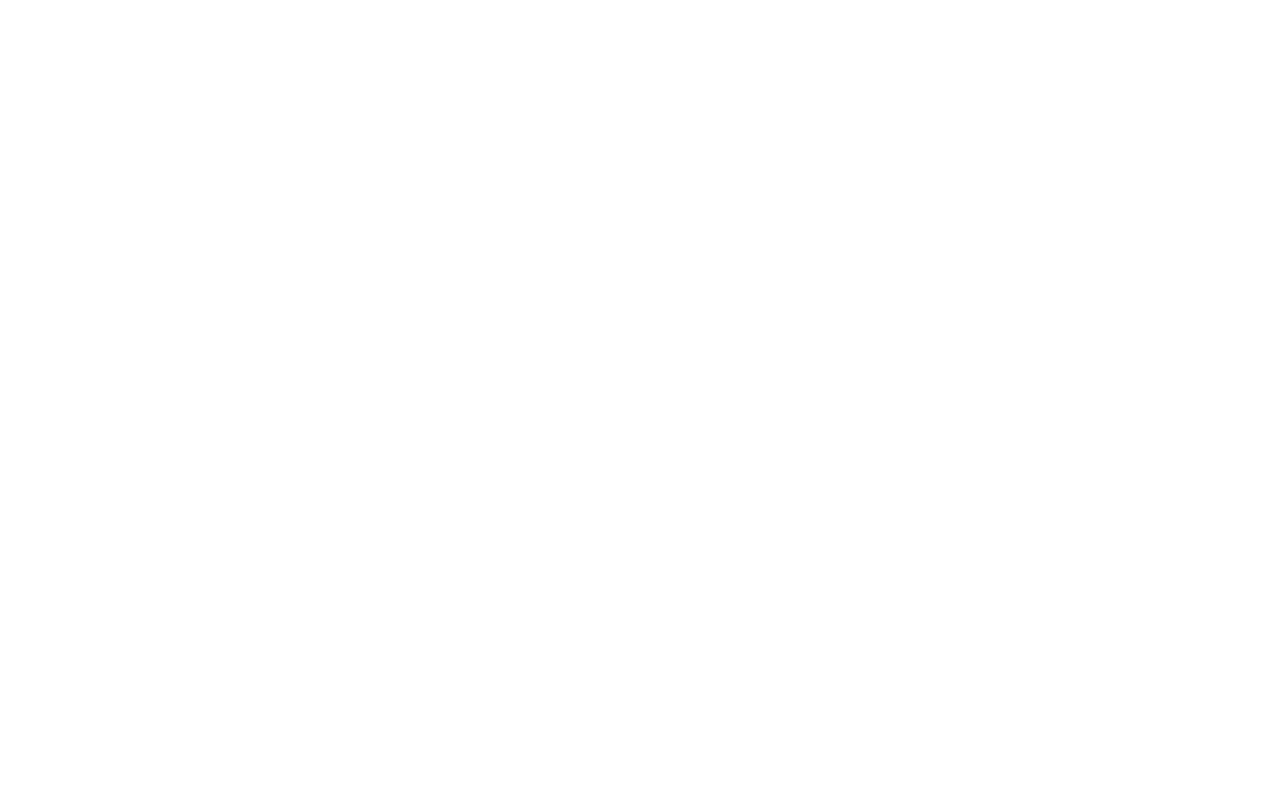
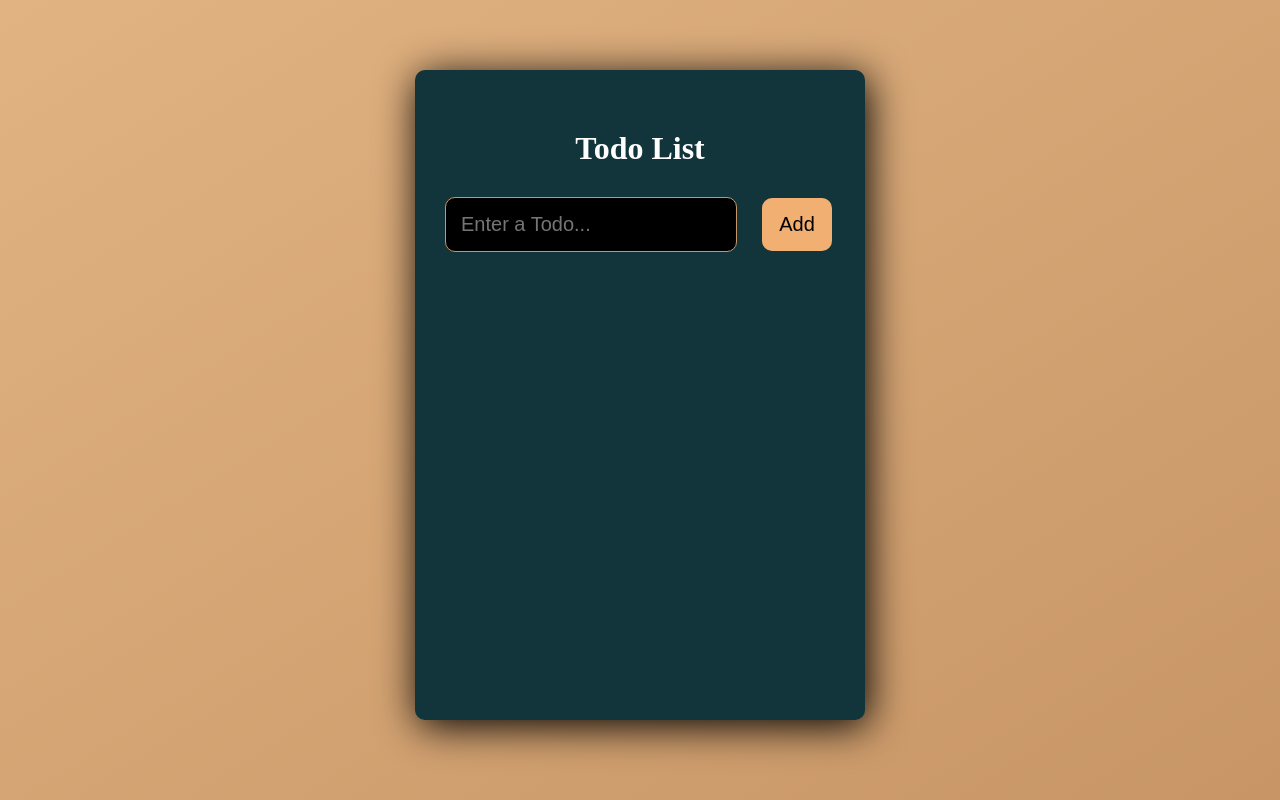
Before and after one commit to gogo147/Todo-List, a React (Create React App) app: page / in a window 1280 px wide. Built offline with nearby package versions, Linux system fonts and the light colour scheme.

Commit message:
new update

```diff
--- a/package.json
+++ b/package.json
@@ -9,6 +9,7 @@
     "react": "^18.2.0",
     "react-dom": "^18.2.0",
     "react-scripts": "5.0.1",
+    "uuid": "^9.0.0",
     "web-vitals": "^2.1.4"
   },
   "scripts": {
--- a/src/App.js
+++ b/src/App.js
@@ -1,9 +1,26 @@
+import React, { useState } from 'react';
 import './App.css';
+import Header from './components/Header.js';
+import Form from './components/Form';
 
 function App() {
+  const [input, setInput] = useState('');
+  const [todos, setTodos] = useState([]);
   return (
-    <div className="App">
-
+    <div className='container'>
+      <div className='app-wrapper'>
+        <div>
+          <Header />
+        </div>
+        <div>
+          <Form
+            input={input}
+            setInput={setInput}
+            todos={todos}
+            setTodos={setTodos}
+          />
+        </div>
+      </div>
     </div>
   );
 }
--- /dev/null
+++ b/src/components/Form.js
@@ -0,0 +1,32 @@
+import React from 'react';
+import {v4 as uuidv4} from 'uuid';
+
+const Form = ({ input, setInput, todos, setTodos }) => {
+
+    const onInputChange = (event) => {
+        setInput(event.target.value);
+    };
+
+    const onFormSubmit= (event) => {
+        event.preventDefault();
+        setTodos([...todos,{id: uuidv4(), title: input, complete: false}]);
+        setInput('')
+    };
+  return (
+    <form onSubmit={onFormSubmit}>
+        <input
+            type='text'
+            placeholder='Enter a Todo...'
+            className='task-input'
+            value={input}
+            required
+            onChange={onInputChange}
+        />
+        <button className='button-add' type='submit'>
+            Add
+        </button>
+    </form>
+  )
+}
+
+export default Form
--- /dev/null
+++ b/src/components/Header.js
@@ -0,0 +1,11 @@
+import React from 'react'
+
+const Header = () => {
+  return (
+      <div className='header'>
+        <h1>Todo List</h1>
+      </div>
+  )
+}
+
+export default Header
```
Also changed, not shown: 1 other file (tests, documents, lock files or other folders).
